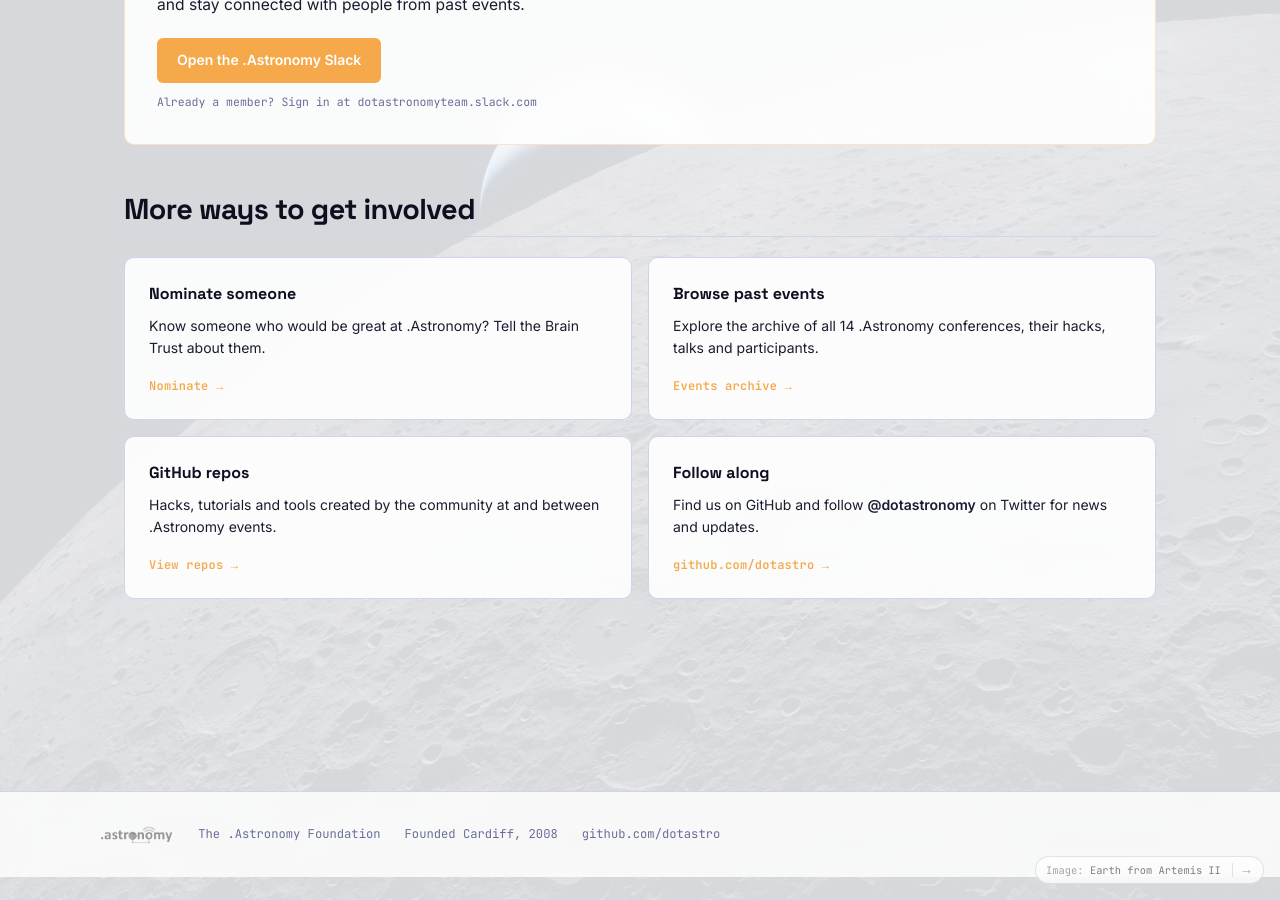
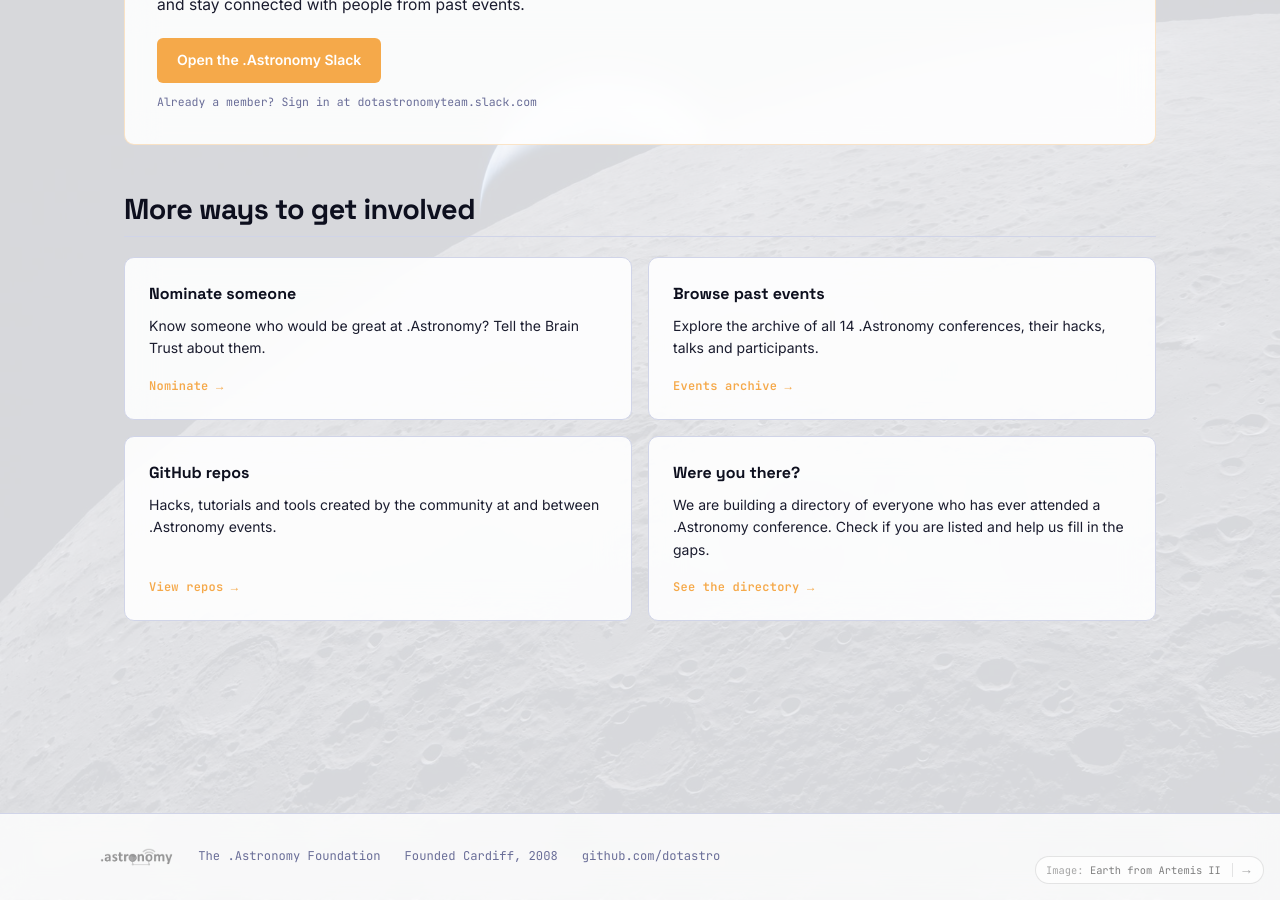
Before and after one commit to dotastro/dotastrosite, a Jekyll site: the page built from community/index.md, in a window 1280 px wide and 900 px high, scrolled down 538 px. Built offline with Jekyll 4.4.1, drawn with Linux system fonts in a browser that asks for light colours.

Commit message:
Community page: replace 'Follow along' card with participants directory crowdsourcing card

```diff
--- a/community/index.md
+++ b/community/index.md
@@ -49,10 +49,10 @@
     <span class="clc-cta">View repos &rarr;</span>
   </a>
 
-  <a href="https://github.com/dotastro" target="_blank" rel="noopener" class="community-link-card">
-    <div class="clc-title">Follow along</div>
-    <p class="clc-desc">Find us on GitHub and follow <strong>@dotastronomy</strong> on Twitter for news and updates.</p>
-    <span class="clc-cta">github.com/dotastro &rarr;</span>
+  <a href="{{ site.baseurl }}/community/participants" class="community-link-card">
+    <div class="clc-title">Were you there?</div>
+    <p class="clc-desc">We are building a directory of everyone who has ever attended a .Astronomy conference. Check if you are listed and help us fill in the gaps.</p>
+    <span class="clc-cta">See the directory &rarr;</span>
   </a>
 
 </div>
```
